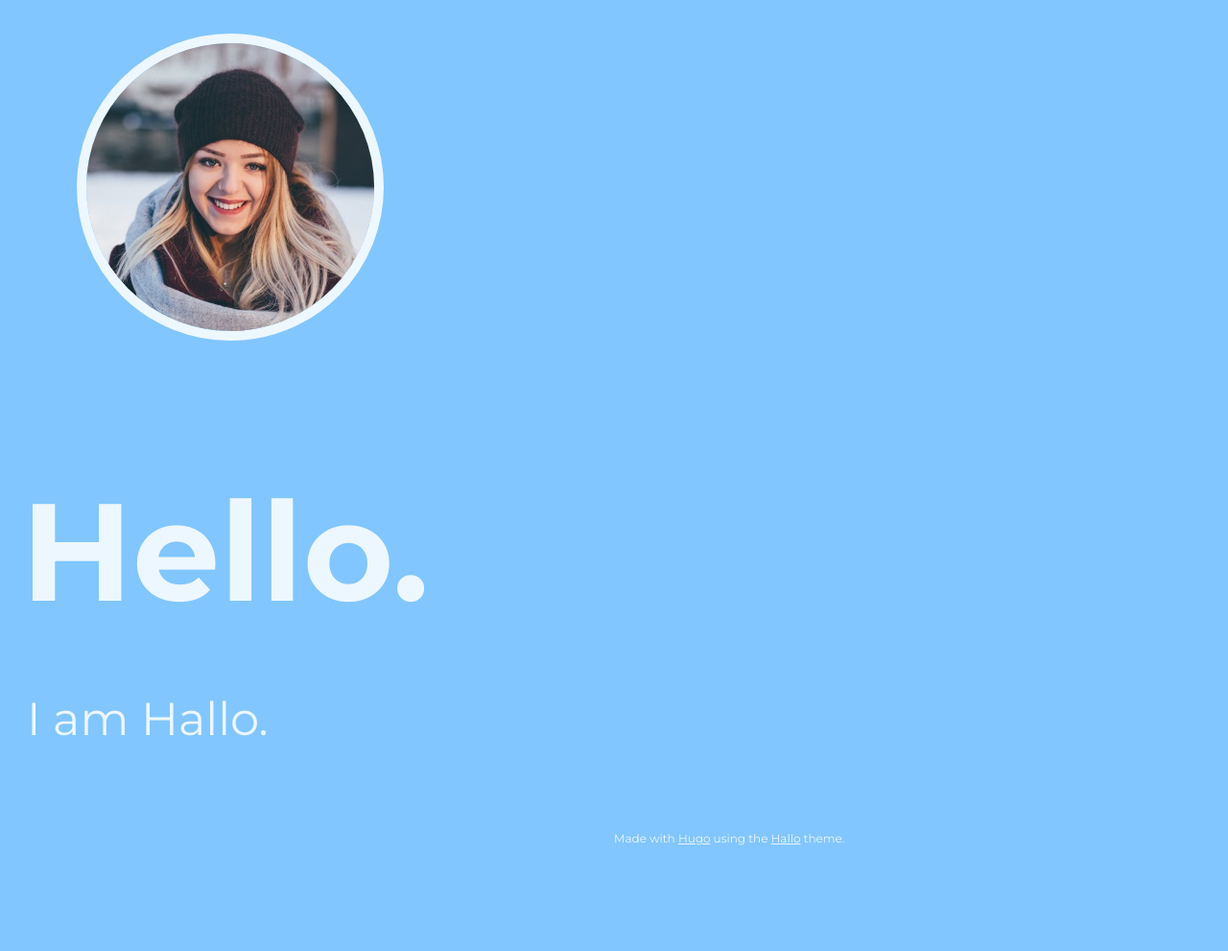
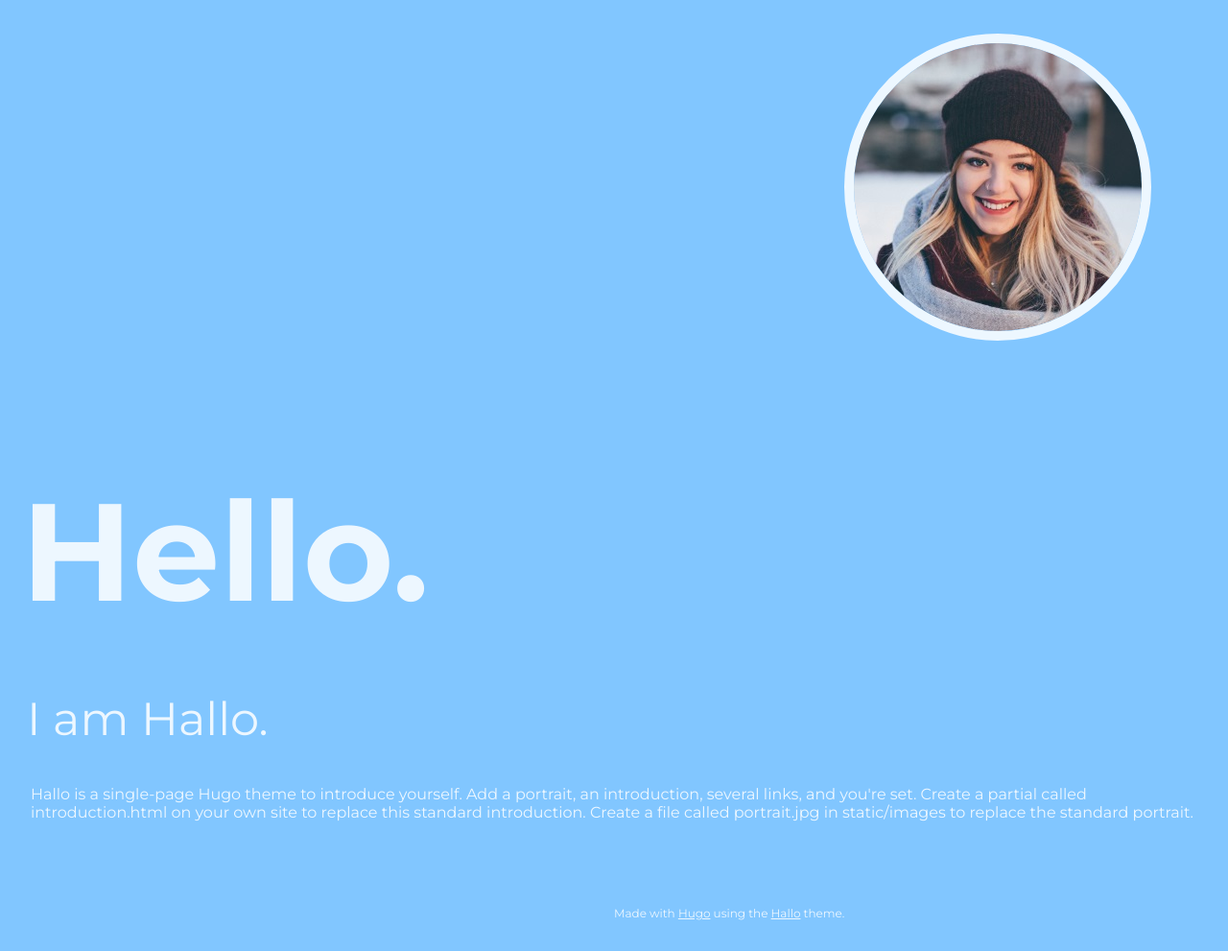
Before and after one commit to rpjebaraj/rpjebaraj.github.io, a plain HTML site: page index.html in a window 1280 px wide. Shown: the part 173-1164 px from the top of the page at 96% size. Before the commit the page ends 1086 px from the top, so only its background shows below. Drawn offline with Linux system fonts and the light colour scheme; some icons are missing.

Commit message:
Updated site

```diff
--- a/index.html
+++ b/index.html
@@ -37,8 +37,7 @@
             <img src="images/portrait.jpg" class="portrait" alt="Portrait" />
         </div>
         <div class="column right"><h1>Hello.</h1><h2>I am Hallo.</h2>
-
-
+            <p>Hallo is a single-page Hugo theme to introduce yourself. Add a portrait, an introduction, several links, and you're set. Create a partial called introduction.html on your own site to replace this standard introduction. Create a file called portrait.jpg in static/images to replace the standard portrait.</p>
 
             <div class="links"></div>
         </div>
```
